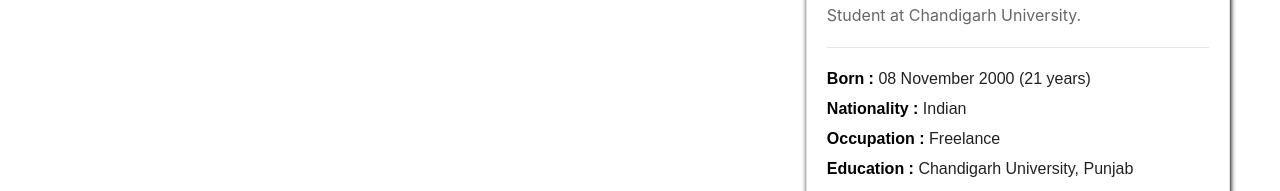
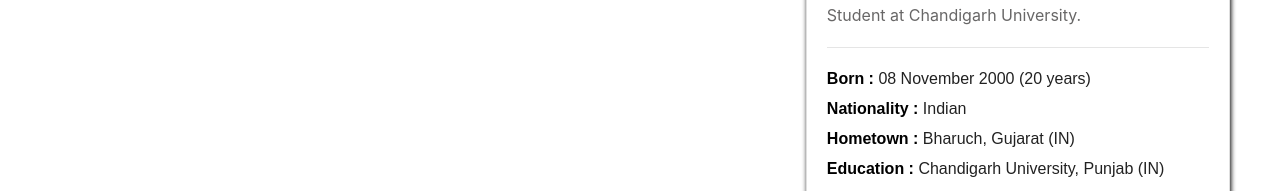
Before and after one commit to dpatel-8112/portfolio, a React (Create React App) app: page / in a window 1280 px wide. Both pictures are taken after a click on the element "Google Resume". Shown: the part 609-800 px from the top of the page. Built offline with nearby package versions, Linux system fonts and the light colour scheme.

Commit message:
Home Town Added in ResumeCard

```diff
--- a/public/index.html
+++ b/public/index.html
@@ -24,7 +24,7 @@
       work correctly both with client-side routing and a non-root public URL.
       Learn how to configure a non-root public URL by running `npm run build`.
     -->
-    <title>React App</title>
+    <title>Devarshi Patel</title>
   </head>
   <body>
     <noscript>You need to enable JavaScript to run this app.</noscript>
--- a/src/component/ResumeCard.jsx
+++ b/src/component/ResumeCard.jsx
@@ -31,7 +31,7 @@
             <div className={style.CardInfo}>
               <span className={style.CardInfoKey}>Born : </span>
               <span className={style.CardInfoValue}>
-                08 November 2000 (21 years)
+                08 November 2000 (20 years)
               </span>
             </div>
             <div className={style.CardInfo}>
@@ -39,8 +39,15 @@
               <span className={style.CardInfoValue}>Indian</span>
             </div>
             <div className={style.CardInfo}>
-              <span className={style.CardInfoKey}>Occupation : </span>
-              <span className={style.CardInfoValue}>Freelance</span>
+              <span className={style.CardInfoKey}>Hometown : </span>
+              <span className={style.CardInfoValue}>
+                <a
+                  target="_blank"
+                  href="http://maps.google.com/?q=Bharuch, Gujarat"
+                >
+                  Bharuch, Gujarat (IN)
+                </a>
+              </span>
             </div>
             <div className={style.CardInfo}>
               <span className={style.CardInfoKey}>Education : </span>
@@ -49,7 +56,7 @@
                   target="_blank"
                   href="http://maps.google.com/?q=Chandigarh University"
                 >
-                  Chandigarh University, Punjab
+                  Chandigarh University, Punjab (IN)
                 </a>
               </span>
             </div>
```
